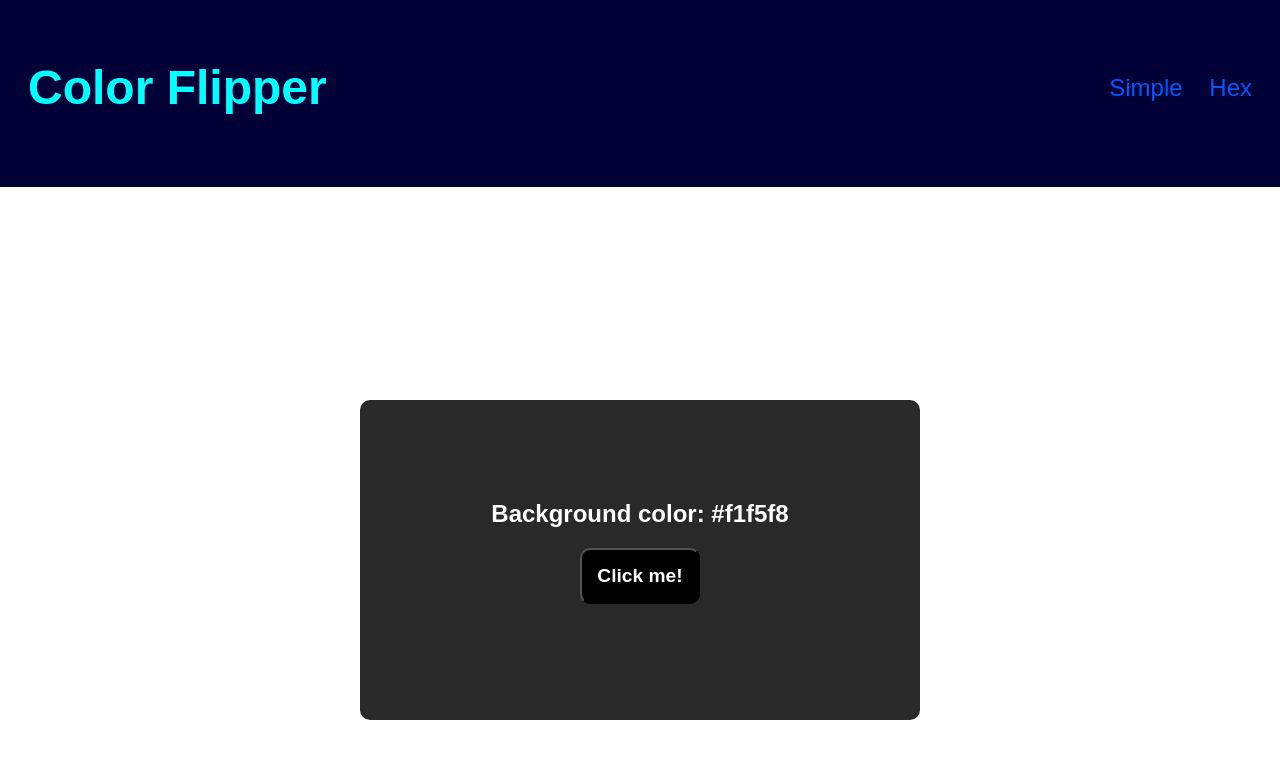
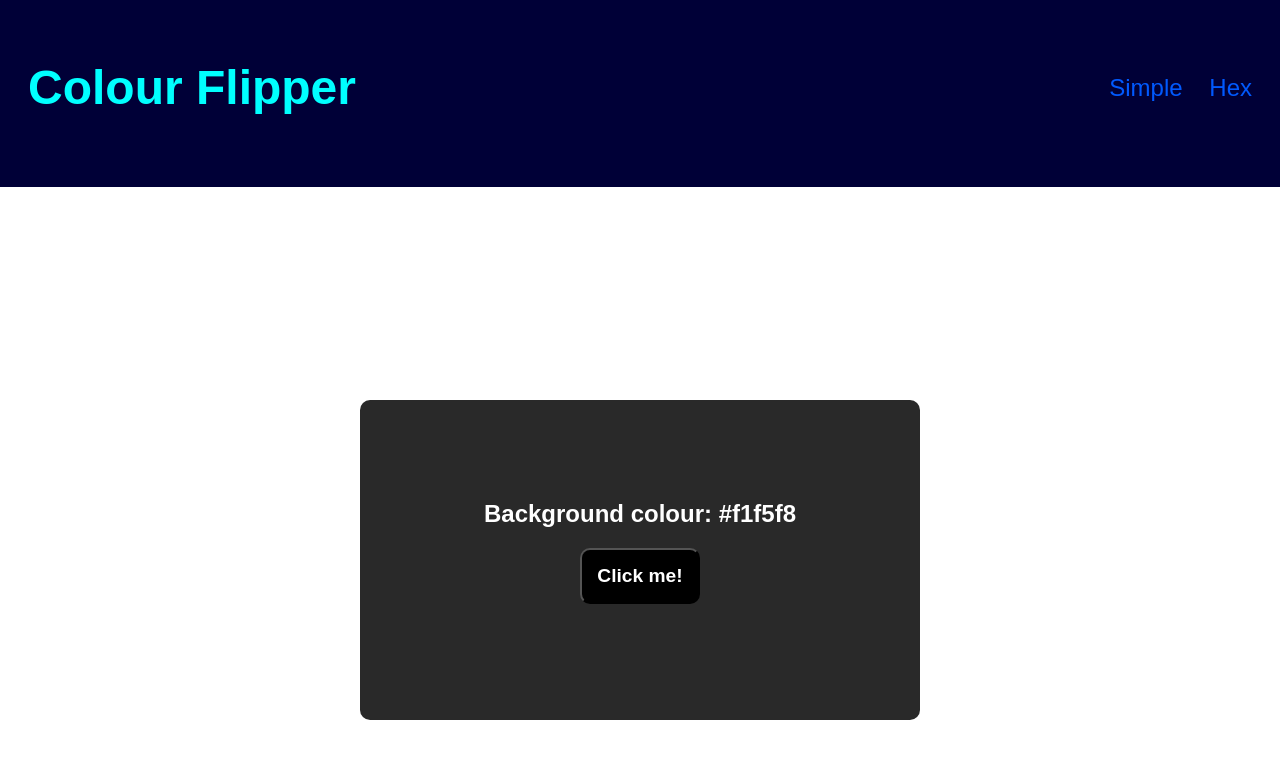
Before and after one commit to Dylan-S56/JavaScript_Project, a plain HTML site: page hex.html in a window 1280 px wide. Drawn offline with Linux system fonts and the light colour scheme.

Commit message:
Corrected spelling of specific words
Corrected the spelling of words like "colour" to the British spelling.

```diff
--- a/hex.html
+++ b/hex.html
@@ -7,19 +7,19 @@
     <link rel="stylesheet" href="style.css">
     <!-- JavaScript -->
     <script defer src="hex.js"></script>
-    <title>Color Flipper - Hex</title>
+    <title>Colour Flipper - Hex</title>
 </head>
 
 <body>
     <header class="grid">
-        <h1>Color Flipper</h1>
+        <h1>Colour Flipper</h1>
 
         <nav>
 
             <ul class="nav-links">
-                <!-- Link to simple color flipper -->
+                <!-- Link to simple colour flipper -->
                 <li><a href="index.html">Simple</a></li>
-                <!-- Link to hex color flipper -->
+                <!-- Link to hex colour flipper -->
                 <li><a href="hex.html">Hex</a></li>
             </ul>
 
@@ -28,9 +28,9 @@
 
     <main>
         <article class="article">
-            <!-- Tells you exactly what color is currently displayed -->
-            <h2>Background color: <span class="color">#f1f5f8</span></h2>
-            <!-- Clickable button that lets the user engage with the color flipper -->
+            <!-- Tells you exactly what colour is currently displayed -->
+            <h2>Background colour: <span class="color">#f1f5f8</span></h2>
+            <!-- Clickable button that lets the user engage with the colour flipper -->
             <button class="btnclick" id="btn">Click me!</button>
         </article>
     </main>
```
Also changed, not shown: hex.js (+4 -4 lines), index.html (+7 -7 lines), script.js (+4 -4 lines).
